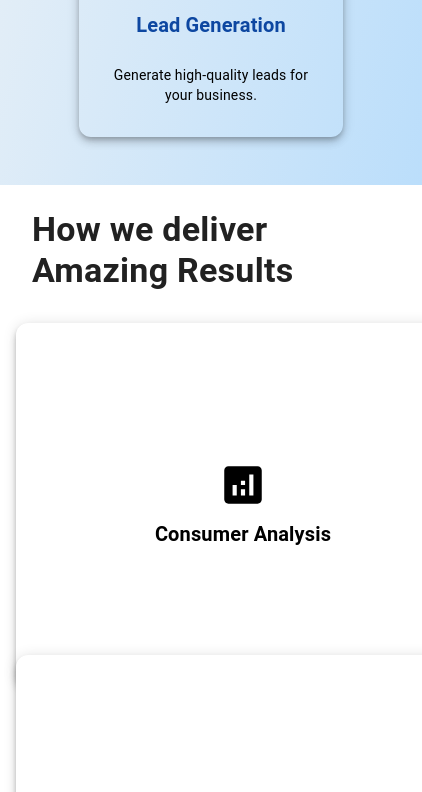
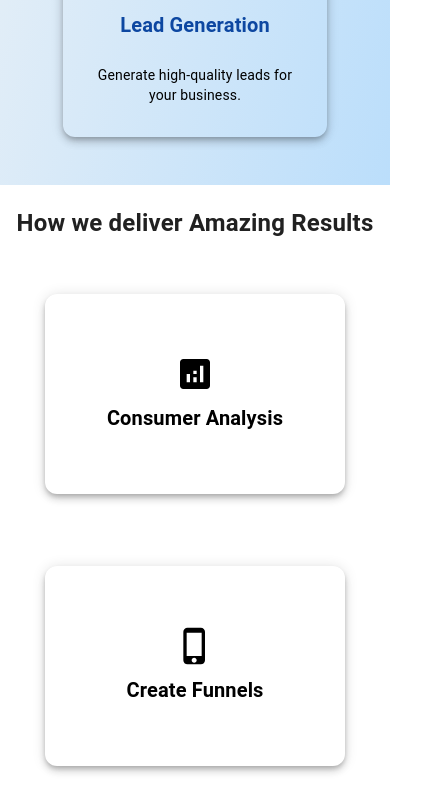
Before and after one commit to kunalmanishdesai/marketing_web, a React (Create React App) app: page / in a window 390 px wide. Shown: the part 1837-2629 px from the top of the page, 422 px wide, since content can reach past the window. Built offline with nearby package versions, Linux system fonts and the light colour scheme.

Commit message:
made both responsive

```diff
--- a/src/components/How.jsx
+++ b/src/components/How.jsx
@@ -1,35 +1,36 @@
 import { Analytics, PhoneIphone, DeviceHub } from "@mui/icons-material";
 import { Box, Typography, Grid, useMediaQuery, useTheme } from "@mui/material";
+import { blue } from "@mui/material/colors";
 import React from "react";
 
 const cardContents = [
     {
-        icon: <Analytics fontSize="inherit" sx={{ fontSize: 50, mb: 1 }} />,
+        icon: <Analytics fontSize="inherit" sx={{ fontSize: 40, mb: 1 }} />,
         title: "Consumer Analysis",
         description: "You cannot sell a shampoo to a Bald Person. Breaking down basic Demographic, Behaviour & Interest patterns is the first step of a Campaign Planning & we never skip the Basics"
     },
     {
-        icon: <PhoneIphone fontSize="inherit" sx={{ fontSize: 50, mb: 1 }} />,
+        icon: <PhoneIphone fontSize="inherit" sx={{ fontSize: 40, mb: 1 }} />,
         title: "Create Funnels",
         description: "We design high-converting Funnels that take potential customers from Being Aware to Becoming Loyal Recurring Buyers"
     },
     {
-        icon: <DeviceHub fontSize="inherit" sx={{ fontSize: 50, mb: 1 }} />,
+        icon: <DeviceHub fontSize="inherit" sx={{ fontSize: 40, mb: 1 }} />,
         title: "Creative Strategy",
         description: "Creative is the New Targeting, hence we take full ownership to design a Creative Strategy right from Creative Type, Format, Hooks & Pain points to be Used, Etc to make sure High CTRs, Low CPMs & Better Performance"
     },
     {
-        icon: <Analytics fontSize="inherit" sx={{ fontSize: 50, mb: 1 }} />,
+        icon: <Analytics fontSize="inherit" sx={{ fontSize: 40, mb: 1 }} />,
         title: "Product Pricing Strategy",
         description: "We believe, if pricing is done correctly, it will impact a large percentage of Business Metrics. Hence we test multiple pricing models for a product to help achieve business goals at a desired Unit Economics"
     },
     {
-        icon: <PhoneIphone fontSize="inherit" sx={{ fontSize: 50, mb: 1 }} />,
+        icon: <PhoneIphone fontSize="inherit" sx={{ fontSize: 40, mb: 1 }} />,
         title: "CRO for Website & Sales Pages",
         description: "Product Page is the Sales Person in Performance Marketing, hence from speed to content, design, experience - we provide an extensive feedback & work closely with Brand Teams to make sure - we have a Brilliant Website Conversion Rate"
     },
     {
-        icon: <DeviceHub fontSize="inherit" sx={{ fontSize: 50, mb: 1 }} />,
+        icon: <DeviceHub fontSize="inherit" sx={{ fontSize: 40, mb: 1 }} />,
         title: "Analytics & Data",
         description: "Tracking Data & Making sense out of it is the most crucial part, we know how to just do it right"
     },
@@ -40,27 +41,30 @@ const How = () => {
     const isSmallScreen = useMediaQuery(theme.breakpoints.down('sm'));
 
     const renderCards = (cards) => (
-        <Grid container spacing={4} justifyContent="center">
+        <Grid container spacing={3} justifyContent="center">
             {cards.map((card, index) => (
-                <Grid item xs={12} sm={6} md={4} key={index}>
+                <Grid item xs={12} sm={6} md={4} display="flex" justifyContent="center" alignItems="center" key={index}>
                     <Box
                         sx={{
                             perspective: 1000, // Perspective for the 3D effect
-                            height: 300,
-                            width: '100%',
+                            height: 200, // Card height
+                            width: 300,
+                            backgroundColor: "transparent",
+                            my: 3,
                         }}
                     >
                         <Box
                             sx={{
                                 width: '100%',
                                 height: '100%',
-                                position: 'relative', // Ensure positioning is relative to the container
+                                position: 'relative',
                                 transformStyle: 'preserve-3d',
                                 transition: 'transform 0.6s',
                                 transformOrigin: 'center',
                                 '&:hover': {
                                     transform: 'rotateY(180deg)', // Rotate the inner box on hover
                                 },
+                                // transform: 'rotateY(180deg)'
                             }}
                         >
                             {/* Front Side */}
@@ -74,7 +78,6 @@ const How = () => {
                                     flexDirection: 'column',
                                     justifyContent: 'center',
                                     alignItems: 'center',
-                                    p: 4,
                                     backgroundColor: 'white',
                                     borderRadius: 3,
                                     boxShadow: 5,
@@ -103,14 +106,13 @@ const How = () => {
                                     flexDirection: 'column',
                                     justifyContent: 'center',
                                     alignItems: 'center',
-                                    p: 4,
                                     backgroundColor: 'white',
                                     borderRadius: 3,
                                     boxShadow: 5,
                                     transform: 'rotateY(180deg)',
                                 }}
                             >
-                                <Typography variant="body2" component="div" sx={{ mt: 1 }}>
+                                <Typography variant="body2" component="div" sx={{ mt: 1, mx: 2 }}>
                                     {card.description}
                                 </Typography>
                             </Box>
@@ -124,31 +126,30 @@ const How = () => {
     return (
         <Box
             sx={{
-                width: '100%',    // Full width of the parent
                 display: 'flex',
                 flexDirection: 'column',
                 overflow: 'hidden', // Prevents overflow of content
-                justifyContent: 'start', // Align content at the top
+                justifyContent: 'center', // Align content at the top
                 alignItems: 'center', // Center content horizontally
                 py: 3,
-                px: isSmallScreen ? 2 : 5, // Adjust padding based on screen size
             }}
         >
             <Box
                 sx={{
-                    textAlign: 'left', // Align text to the left
-                    borderRadius: 2, // Rounded corners
-                    px: 2, // Padding for small screens
+                    textAlign: isSmallScreen ? 'center' : 'left',
+                    borderRadius: 2,
+                    px: 2,
                 }}
             >
                 <Typography
                     variant="h4"
                     component="h1"
                     sx={{
-                        fontWeight: 700, // Bolder font weight
+                        fontWeight: 700,
                         color: 'text.primary',
-                        lineHeight: 1.2, // Tighter line height for a compact look
-                        mb: 4, // Margin bottom for spacing
+                        lineHeight: 1.2,
+                        mb: 4,
+                        fontSize: isSmallScreen ? '1.5rem' : '2.125rem', // Adjust font size based on screen size
                     }}
                 >
                     How we deliver Amazing Results
--- a/src/components/What.jsx
+++ b/src/components/What.jsx
@@ -36,7 +36,6 @@ const What = () => {
                 justifyContent: 'start',
                 alignItems: 'center',
                 py: 6,
-                px: isSmallScreen ? 2 : 5, // Adjust padding based on screen size
             }}
         >
             <Box
```
